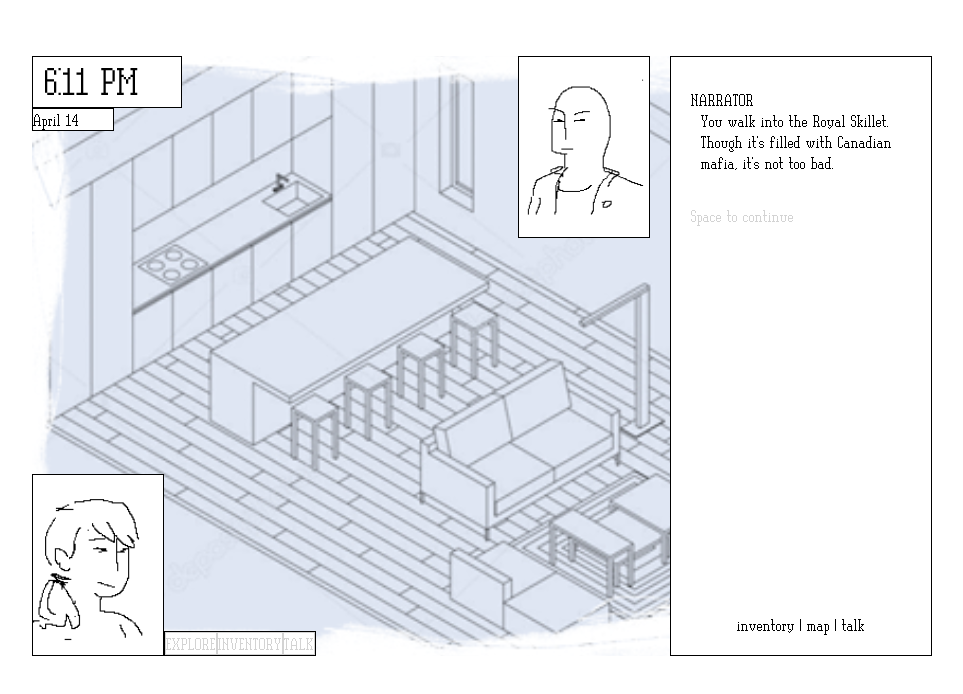
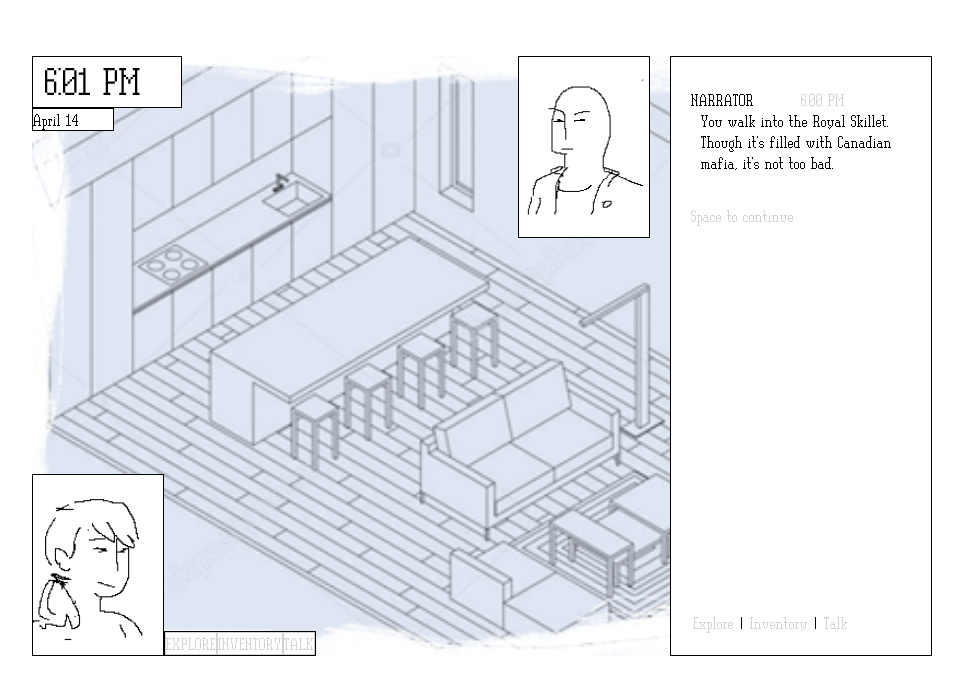
Before and after one commit to johnfn/ld47, a React (Create React App) app: page / in a window 1280 px wide. Shown: the top 694 px of the page, without its empty margins (24-987 px from the left). Built offline with nearby package versions, Linux system fonts and the light colour scheme.

Commit message:
Who can really say

```diff
--- a/src/App.tsx
+++ b/src/App.tsx
@@ -1,14 +1,13 @@
 import React, { useCallback, useEffect } from 'react';
 import useInterval from './ use_interval';
 import Background from './images/img_placeholder.png';
-import { Clock } from './Clock';
+import { Clock, useClock } from './Clock';
 import { PortraitAndActions } from './PortraitAndActions';
 import { PortraitAndDialogBox } from './PortraitAndDialogBox';
 import { displayText } from './Cinematics';
 import { Keyboard } from './Keyboard';
 import { DialogEvent, Cinematic, Location } from './CinematicTypes';
 import { Locations } from './Data';
-import { useWhyDidYouUpdate } from './WhyDidYouUpdate';
 
 export type CinematicState = {
   type: 'can-run-cinematic';
@@ -24,6 +23,7 @@ const App = () => {
   const [dialogLineFinished, setDialogLineFinished] = React.useState(false);
   const [showPromptFinishedMessage, setShowPromptFinishedMessage] = React.useState(false);
   const [activeLocation, setActiveLocation] = React.useState<Location>(Locations.Bar);
+  const { dateString, timeString } = useClock();
 
   const [cinematicState, setCinematicState] = React.useState<CinematicState>({
     type: 'can-run-cinematic',
@@ -61,6 +61,8 @@ const App = () => {
         setShowPromptFinishedMessage,
         activeLocation,
         setActiveLocation,
+        dateString,
+        timeString,
       });
 
       if (result.done) {
@@ -86,15 +88,16 @@ const App = () => {
         backgroundSize: '100%',
       }}>
         <div style={{ display: 'flex', justifyContent: 'space-between', flexDirection: 'column', }}>
-          <Clock />
+          <Clock dateString={dateString} timeString={timeString} />
           <PortraitAndActions cinematicState={cinematicState} location={activeLocation} />
         </div>
 
         <PortraitAndDialogBox
           events={events}
           dialogLineFinished={dialogLineFinished}
+          location={activeLocation}
           promptFinished={showPromptFinishedMessage}
-        />
+          cinematicState={cinematicState} />
       </div>
     </div>
   );
--- a/src/Cinematics.ts
+++ b/src/Cinematics.ts
@@ -1,12 +1,13 @@
-import { SpeakEvent, Cinematic, DialogEvent, PromptEvent, PromptOption, PromptSelectionKeys, Location } from "./CinematicTypes";
-import { Locations, TestPrompt } from "./Data";
+import { SpeakEvent, Cinematic, DialogEvent, PromptEvent, PromptOption, PromptSelectionKeys, Location, ActionEvent } from "./CinematicTypes";
+import { Locations } from "./Data";
 import { Keyboard, KeyName } from "./Keyboard";
 
 export function* runSpeakEvent(event: SpeakEvent): Cinematic {
   let actions = yield "next";
+  const timeString = actions.timeString;
 
   const { speaker, text } = event;
-  const dialogResult: SpeakEvent = { speaker, text: "", type: "dialog" };
+  const dialogResult: SpeakEvent = { speaker, text: "", type: "dialog", timeString: timeString };
   const startingDialog = actions.events;
 
   for (const character of text) {
@@ -17,7 +18,7 @@ export function* runSpeakEvent(event: SpeakEvent): Cinematic {
       break;
     }
 
-    yield "next";
+    actions = yield "next";
   }
 
   actions.setEvents([
@@ -26,6 +27,7 @@ export function* runSpeakEvent(event: SpeakEvent): Cinematic {
       speaker,
       text,
       type: "dialog",
+      timeString: timeString,
     },
   ]);
 
@@ -65,6 +67,8 @@ export function* runEvents(events: DialogEvent[]): Cinematic {
       yield* runSpeakEvent(event);
     } else if (event.type === "prompt") {
       yield* runPromptEvent(event)
+    } else if (event.type === "action") {
+      yield* runActionEvent(event)
     }
   }
 }
@@ -117,6 +121,15 @@ export function* runPromptEvent(promptEvent: PromptEvent): Cinematic {
   yield* runEvents(selectedOption.nextDialog);
 }
 
+export function* runActionEvent(actionEvent: ActionEvent): Cinematic {
+  let actions = yield "next";
+
+  actions.setEvents([
+    ...actions.events,
+    actionEvent,
+  ]);
+}
+
 export function* runChangeLocation(location: Location): Cinematic {
   const actions = yield "next";
 
@@ -127,6 +140,7 @@ export function* runChangeLocation(location: Location): Cinematic {
       speaker: "Narrator",
       text,
       type: "dialog",
+      timeString: actions.timeString,
     })
   }
 }
--- a/src/Clock.tsx
+++ b/src/Clock.tsx
@@ -16,9 +16,10 @@ const months: { [key: number]: string } = {
   11: "December"
 }
 
-export const Clock = (props: {}) => {
+export const useClock = (): { dateString: string, timeString: string } => {
   const options = { weekday: 'long', year: 'numeric', month: 'long', day: 'numeric' };
-  const [currentDate, setCurrentDate] = React.useState(new Date(Date.parse('14 April 2012 10:10:14 PST')));
+
+  const [currentDate, setCurrentDate] = React.useState(new Date(Date.parse('14 April 2012 10:00:00 PST')));
   const [timeString, setTimeString] = React.useState("");
   const [dateString, setDateString] = React.useState("");
 
@@ -31,6 +32,16 @@ export const Clock = (props: {}) => {
     setDateString(`${currentDate.toLocaleDateString("en-US", options).split(",")[1]}`);
   }, 50);
 
+  return {
+    timeString,
+    dateString,
+  };
+};
+
+export const Clock = ({ dateString, timeString }: {
+  timeString: string;
+  dateString: string;
+}) => {
   return (<div style={{ width: 150 }}>
     <div style={{ backgroundColor: "white", border: '1px solid black', height: 50, fontSize: 36, paddingLeft: 12 }}>{timeString}</div>
     <div style={{ backgroundColor: "white", border: '1px solid black', alignSelf: "flex-end", width: 80 }}>{dateString}</div>
--- a/src/Data.ts
+++ b/src/Data.ts
@@ -5,12 +5,14 @@ const eatChicken: DialogEvent[] = [
     speaker: "You",
     text: "YES",
     type: "dialog",
+    timeString: "",
   },
 
   {
     speaker: "You",
     text: "I will no longer be hungry",
     type: "dialog",
+    timeString: "",
   },
 ]
 
@@ -19,12 +21,14 @@ const dontEatChicken: DialogEvent[] = [
     speaker: "You",
     text: "NO",
     type: "dialog",
+    timeString: "",
   },
 
   {
     speaker: "You",
     text: "This is terrible!",
     type: "dialog",
+    timeString: "",
   },
 ]
 
--- a/src/Dialog.tsx
+++ b/src/Dialog.tsx
@@ -1,12 +1,22 @@
 import React from 'react';
 import { SpeakEvent } from './CinematicTypes';
 
-export const Dialog = (props: { event: SpeakEvent }) => {
-  const { speaker, text } = props.event;
+export const Dialog = ({ event: { speaker, text, timeString }, showTimestamp }: { event: SpeakEvent; showTimestamp: boolean; }) => {
+  const [isHovered, setIsHovered] = React.useState(false);
 
   return (
-    <div style={{ marginBottom: 12, marginTop: 12 }}>
-      <div>{speaker.toUpperCase()}</div>
+    <div
+      onMouseEnter={() => setIsHovered(true)}
+      onMouseLeave={() => setIsHovered(false)}
+      style={{ marginBottom: 12, marginTop: 12, backgroundColor: isHovered ? '#f9f9f9' : '#fff' }}
+    >
+      <div
+        style={{ display: 'flex' }}
+      >
+        <div style={{ flex: '1 0 0' }}>{speaker.toUpperCase()}</div>
+        <div style={{ flex: '1 0 0', color: 'lightgray' }}>{(showTimestamp || isHovered) && timeString}</div>
+      </div>
+
       <div style={{ marginLeft: 10 }}>{text}</div>
     </div>
   );
--- /dev/null
+++ b/src/PlayerActions.tsx
@@ -0,0 +1,38 @@
+import React from 'react';
+import { CinematicState } from './App';
+import { runActionEvent } from './Cinematics';
+import { ActionEvent, Location } from './CinematicTypes';
+
+export const Action = ({ event }: { event: ActionEvent }) => {
+  return (<div>{event.text}</div>);
+}
+
+export const PlayerActions = ({ location, cinematicState }: { location: Location, cinematicState: CinematicState }) => {
+  const onClickActionItem = (action: string, i: number) => {
+    const event: ActionEvent = { type: "action", text: action };
+
+    if (cinematicState.type === "can-run-cinematic") {
+      cinematicState.runCinematic(runActionEvent(event));
+    }
+  }
+
+
+  return (
+    <div style={{ margin: "10 auto 0" }}>
+      {
+        location.actions.map((action, i) => {
+          return (<>
+            <button
+              onClick={() => { onClickActionItem(action, i) }}
+              disabled={cinematicState.type === "already-running-cinematic"}
+              style={{ border: "none", margin: 2 }}>
+              {action}
+            </button>
+            <span> {i !== location.actions.length - 1 ? " | " : null}</span>
+          </>
+          )
+        })
+      }
+    </div>
+  )
+}
--- a/src/PortraitAndDialogBox.tsx
+++ b/src/PortraitAndDialogBox.tsx
@@ -1,7 +1,11 @@
 import React from 'react';
 import { ActionEvent, DialogEvent, PromptEvent, PromptSelectionKeys, SpeakEvent } from './CinematicTypes';
 import { Dialog } from './Dialog'
+import { Action } from './PlayerActions';
 import Portrait from './images/portrait2.png';
+import { PlayerActions } from './PlayerActions';
+import { Location } from './CinematicTypes';
+import { CinematicState } from './App';
 
 const Prompt: React.FC<{ prompt: PromptEvent }> = ({ prompt }) => {
   return (
@@ -23,20 +27,13 @@ const Prompt: React.FC<{ prompt: PromptEvent }> = ({ prompt }) => {
   )
 };
 
-const Action: React.FC<{ action: ActionEvent }> = ({ action }) => {
-  return (
-    <div>
-      {action.options.map((option) => <div>{option.text}</div>)
 
-      }
-    </div>
-  )
-};
-
-export const PortraitAndDialogBox = ({ events, dialogLineFinished, promptFinished }: {
+export const PortraitAndDialogBox = ({ events, dialogLineFinished, promptFinished, location, cinematicState }: {
   events: DialogEvent[];
   dialogLineFinished: boolean;
   promptFinished: boolean;
+  location: Location;
+  cinematicState: CinematicState
 }) => {
   const speakingEvents: SpeakEvent[] = [];
   const promptEvents: PromptEvent[] = [];
@@ -48,6 +45,8 @@ export const PortraitAndDialogBox = ({ events, dialogLineFinished, promptFinishe
       promptEvents.push(event);
     }
   }
+
+  let lastTimeString: string | null = null;
 
   return (
     <div style={{ display: 'flex', flex: '0 0 400px' }}>
@@ -68,19 +67,44 @@ export const PortraitAndDialogBox = ({ events, dialogLineFinished, promptFinishe
         padding: 20,
         width: 220,
         backgroundColor: "white",
-        border: '1px solid black'
+        border: '1px solid black',
       }}>
-        <div>
+        <div style={{
+          overflow: 'auto',
+        }}>
           {
             events.map(event => {
+              let result: React.ReactNode;
+
               if (event.type === "dialog") {
-                return <Dialog event={event} />
+                let showTimestamp = false;
+                if (lastTimeString === null) {
+                  showTimestamp = true;
+                } else {
+                  const prevTime = (lastTimeString.split(" ")[0]).split(":").map(x => Number(x));
+                  const nowTime = (event.timeString.split(" ")[0]).split(":").map(x => Number(x));
+
+                  const prevTimeMinutes = prevTime[0] * 60 + prevTime[1];
+                  const nowTimeMinutes = nowTime[0] * 60 + nowTime[1];
+
+                  if (nowTimeMinutes - prevTimeMinutes > 10) {
+                    showTimestamp = true;
+                  }
+                }
+
+                result = <Dialog event={event} showTimestamp={showTimestamp} />
+
+                lastTimeString = event.timeString;
               } else if (event.type === "prompt") {
-                return <Prompt prompt={event} />;
+                result = <Prompt prompt={event} />;
+              }
+              else if (event.type === "action") {
+                result = <Action event={event} />
+              } else {
+                alert("unhandled event type");
               }
 
-              alert("unhandled event type")
-              return null;
+              return result;
             })
           }
 
@@ -88,7 +112,7 @@ export const PortraitAndDialogBox = ({ events, dialogLineFinished, promptFinishe
             dialogLineFinished &&
             <div style={{ color: 'lightgray', paddingTop: '20px' }}>
               Space to continue
-        </div>
+            </div>
           }
 
           {
@@ -98,7 +122,8 @@ export const PortraitAndDialogBox = ({ events, dialogLineFinished, promptFinishe
             </div>
           }
         </div>
-        <div style={{ margin: " 0 auto" }}>inventory | map | talk</div>
+
+        <PlayerActions cinematicState={cinematicState} location={location} />
       </div>
     </div >);
 }
```
Also changed, not shown: src/CinematicTypes.ts (+5 -2 lines).
